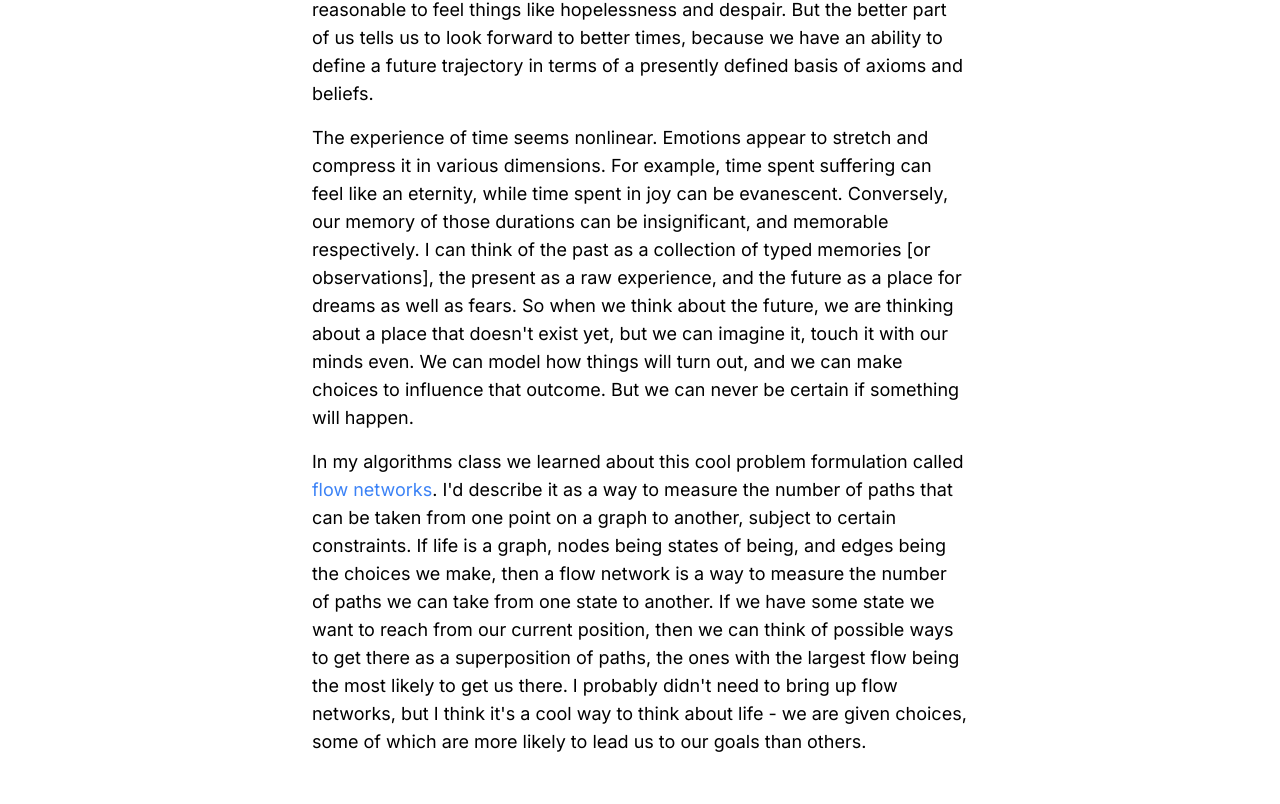
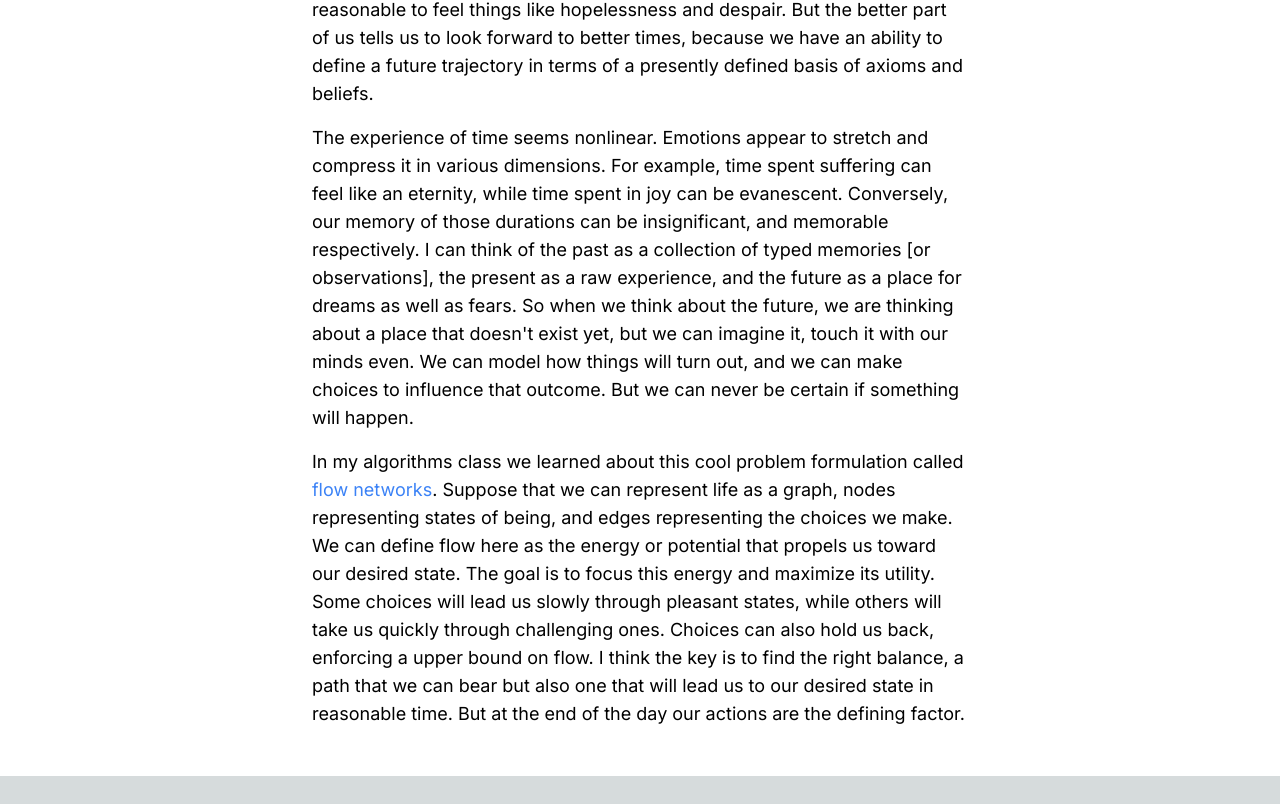
Before and after one commit to ppxscal/website, a Next.js app: page /thoughts/time in a window 1280 px wide. Shown: the part 576-1380 px from the top of the page. After the commit the page ends 1352 px from the top, so only its background shows below. Built offline with nearby package versions, Linux system fonts and the light colour scheme.

Commit message:
i was rong

```diff
--- a/app/thoughts/time/page.tsx
+++ b/app/thoughts/time/page.tsx
@@ -27,10 +27,9 @@ const Page: React.FC = () => {
                 </p>
                 <p className="text-black text-base md:text-lg mb-4">
                     In my algorithms class we learned about this cool problem formulation called <a href="https://en.wikipedia.org/wiki/Flow_network" className="text-blue-500">flow networks</a>.
-                    I'd describe it as a way to measure the number of paths that can be taken from one point on a graph to another, subject to certain constraints.
-                    If life is a graph, nodes being states of being, and edges being the choices we make, then a flow network is a way to measure the number of paths we can take from one state to another.
-                    If we have some state we want to reach from our current position, then we can think of possible ways to get there as a superposition of paths, the ones with the largest flow being the most likely to get us there.
-                    I probably didn't need to bring up flow networks, but I think it's a cool way to think about life - we are given choices, some of which are more likely to lead us to our goals than others.
+                    Suppose that we can represent life as a graph, nodes representing states of being, and edges representing the choices we make. We can define flow here as the energy or potential that propels us toward our desired state.
+                    The goal is to focus this energy and maximize its utility. Some choices will lead us slowly through pleasant states, while others will take us quickly through challenging ones. Choices can also hold us back, enforcing a upper bound on flow.
+                    I think the key is to find the right balance, a path that we can bear but also one that will lead us to our desired state in reasonable time. But at the end of the day our actions are the defining factor.
                 </p>
 
             </article>
```
